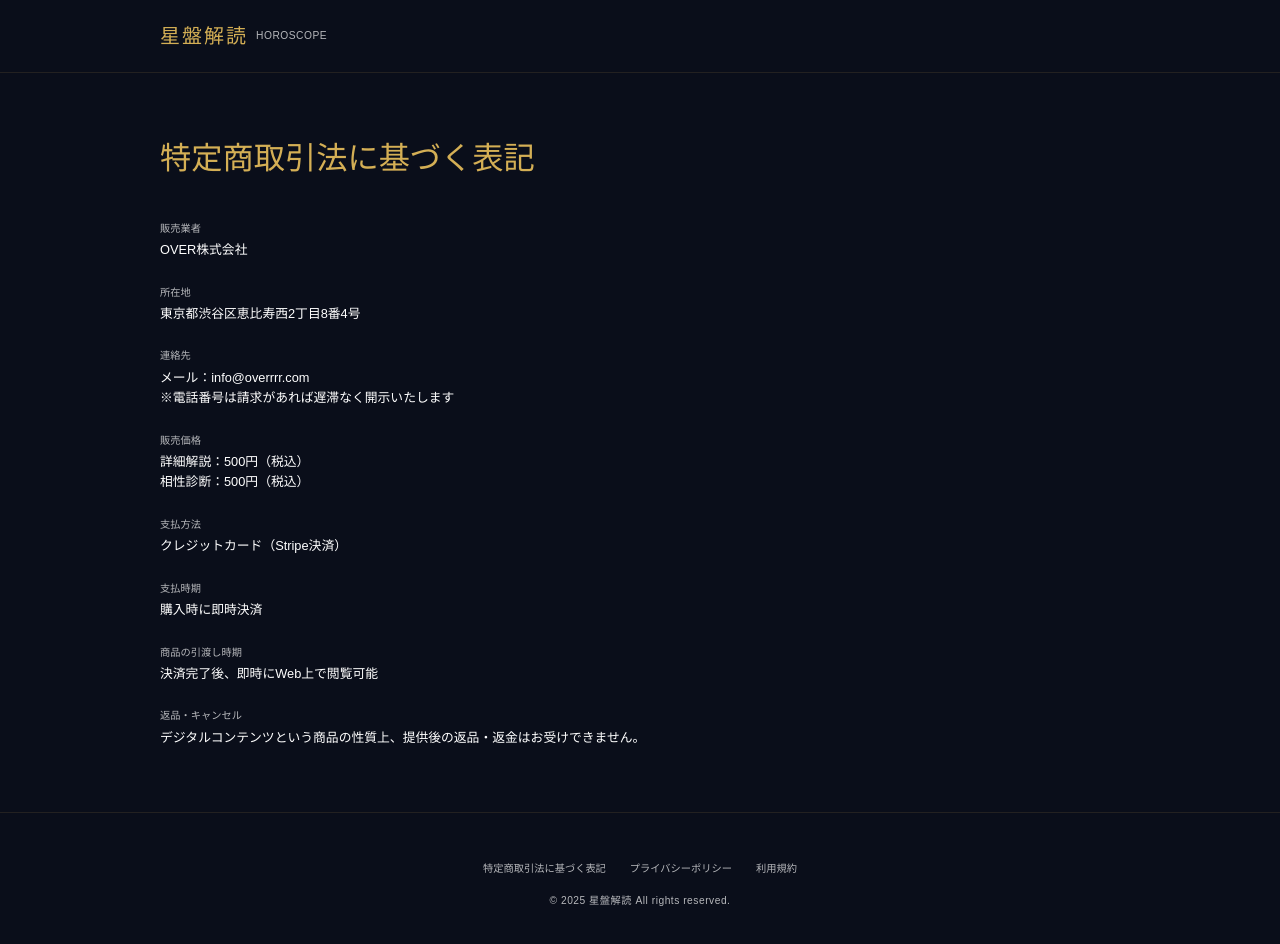
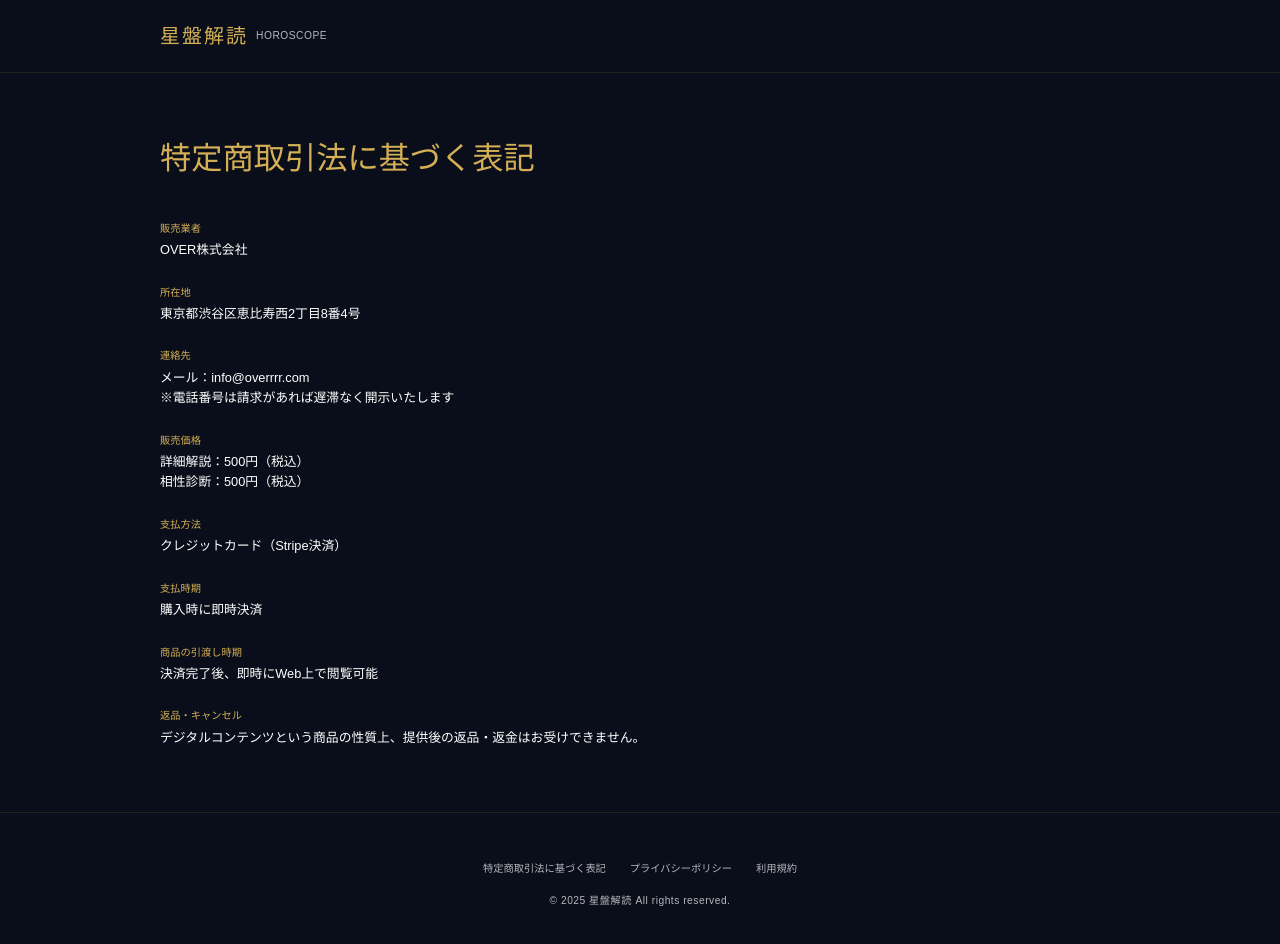
Before and after one commit to nakkay/seiban-kaidoku, a Next.js app: page /legal/tokushoho in a window 1280 px wide. Shown: the top 944 px of the page. Built offline with nearby package versions, Linux system fonts and the light colour scheme; no server answers; a web font is replaced by a local one.

Commit message:
fix: 特商法ページのラベルを金色に変更

```diff
--- a/src/app/legal/tokushoho/page.tsx
+++ b/src/app/legal/tokushoho/page.tsx
@@ -18,17 +18,17 @@ export default function TokushohoPage() {
         <div className="space-y-8 max-w-2xl">
           <dl className="space-y-6">
             <div>
-              <dt className="text-xs text-text-muted mb-1">販売業者</dt>
+              <dt className="text-xs text-gold mb-1">販売業者</dt>
               <dd className="text-sm">OVER株式会社</dd>
             </div>
 
             <div>
-              <dt className="text-xs text-text-muted mb-1">所在地</dt>
+              <dt className="text-xs text-gold mb-1">所在地</dt>
               <dd className="text-sm">東京都渋谷区恵比寿西2丁目8番4号</dd>
             </div>
 
             <div>
-              <dt className="text-xs text-text-muted mb-1">連絡先</dt>
+              <dt className="text-xs text-gold mb-1">連絡先</dt>
               <dd className="text-sm">
                 メール：info@overrrr.com<br />
                 ※電話番号は請求があれば遅滞なく開示いたします
@@ -36,7 +36,7 @@ export default function TokushohoPage() {
             </div>
 
             <div>
-              <dt className="text-xs text-text-muted mb-1">販売価格</dt>
+              <dt className="text-xs text-gold mb-1">販売価格</dt>
               <dd className="text-sm">
                 詳細解説：500円（税込）<br />
                 相性診断：500円（税込）
@@ -44,22 +44,22 @@ export default function TokushohoPage() {
             </div>
 
             <div>
-              <dt className="text-xs text-text-muted mb-1">支払方法</dt>
+              <dt className="text-xs text-gold mb-1">支払方法</dt>
               <dd className="text-sm">クレジットカード（Stripe決済）</dd>
             </div>
 
             <div>
-              <dt className="text-xs text-text-muted mb-1">支払時期</dt>
+              <dt className="text-xs text-gold mb-1">支払時期</dt>
               <dd className="text-sm">購入時に即時決済</dd>
             </div>
 
             <div>
-              <dt className="text-xs text-text-muted mb-1">商品の引渡し時期</dt>
+              <dt className="text-xs text-gold mb-1">商品の引渡し時期</dt>
               <dd className="text-sm">決済完了後、即時にWeb上で閲覧可能</dd>
             </div>
 
             <div>
-              <dt className="text-xs text-text-muted mb-1">返品・キャンセル</dt>
+              <dt className="text-xs text-gold mb-1">返品・キャンセル</dt>
               <dd className="text-sm">
                 デジタルコンテンツという商品の性質上、提供後の返品・返金はお受けできません。
               </dd>
```
